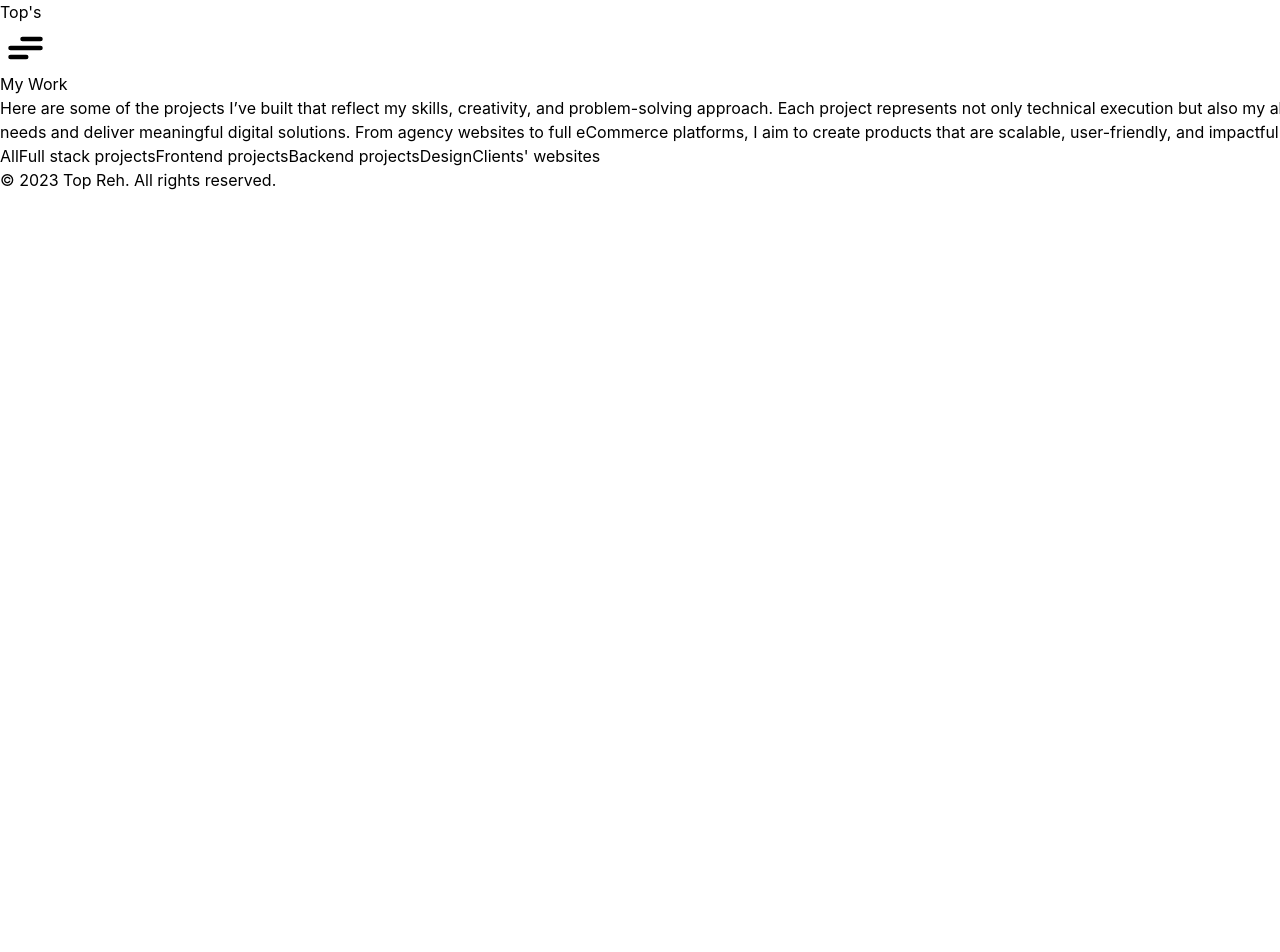
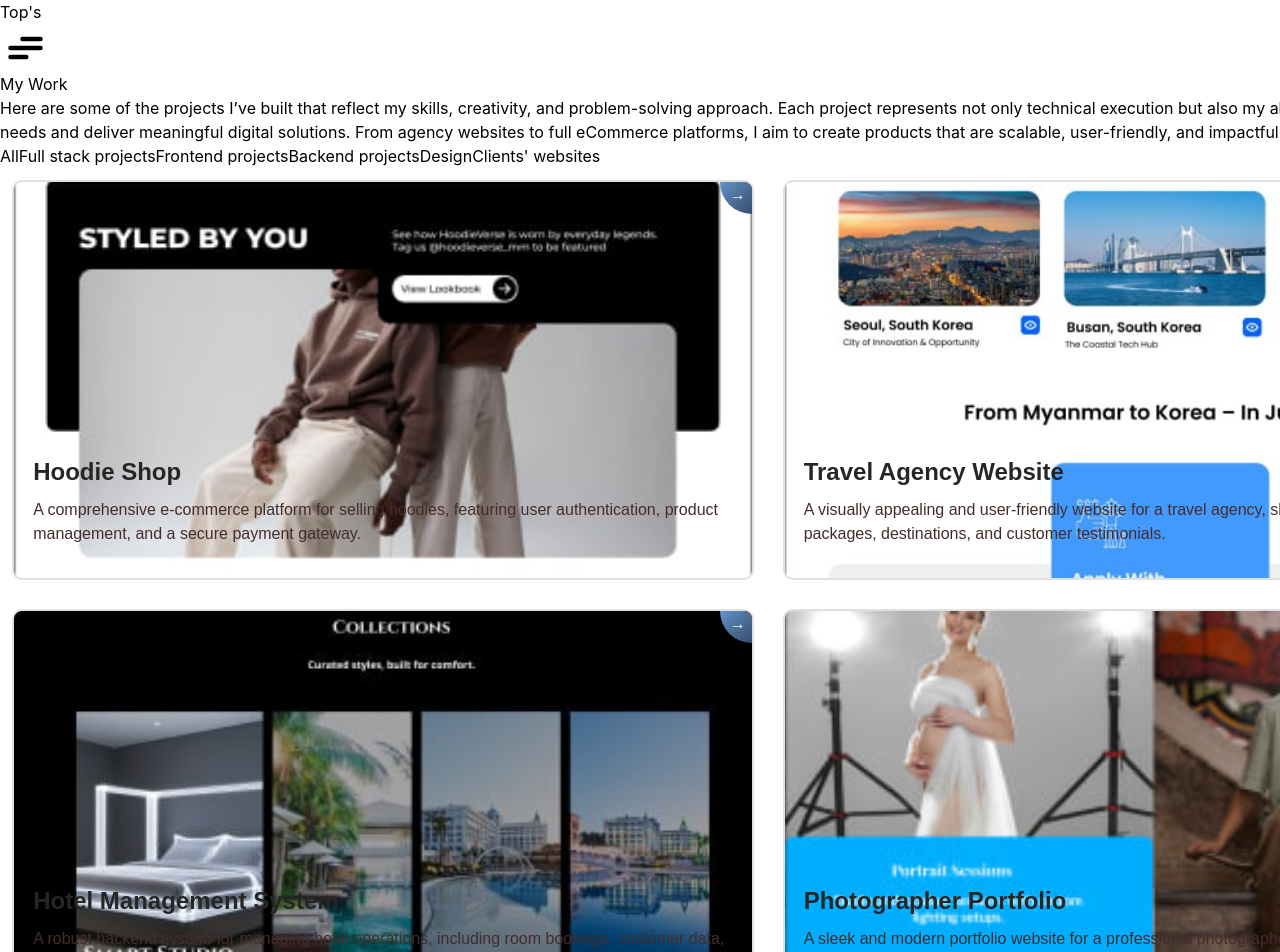
Before and after one commit to Top-Reh/new_portfolio, a React (Vite) app: page /portfolio in a window 1280 px wide. Shown: the top 952 px of the page. Before the commit the page ends 800 px from the top, so only its background shows below. Built offline with nearby package versions, Linux system fonts and the light colour scheme.

Commit message:
project styling

```diff
--- a/package.json
+++ b/package.json
@@ -20,7 +20,7 @@
     "react": "^19.1.0",
     "react-dom": "^19.1.0",
     "react-intersection-observer": "^9.16.0",
-    "react-router-dom": "^7.8.0",
+    "react-router-dom": "^7.8.2",
     "uuid": "^11.1.0"
   },
   "devDependencies": {
--- a/src/About.jsx
+++ b/src/About.jsx
@@ -1,10 +1,20 @@
-import React from 'react';
+import React, { useEffect } from 'react';
 import kbb from './assets/aboutmeimages/kbb.png';
 import aboutimage from './assets/aboutnobg.png';
 import ScrollProgress from './progressbaraboutme';
 import {website1 , website2} from './assets/portfolioimages/portfolioimages';
+import { useLocation } from 'react-router-dom';
 
 const About = () => {
+  const location = useLocation();
+
+      useEffect(() => {
+        window.scrollTo({
+          top: 0,
+          left: 0,
+          behavior: 'smooth'
+        });
+      }, [location.pathname]);
   return (
     <section className='h-full w-full bg-white relative'>
       <div className="aboutheader w-full h-screen flex items-center justify-around px-5">
--- a/src/App.css
+++ b/src/App.css
@@ -801,6 +801,7 @@
   overflow: hidden;
   background: linear-gradient(to bottom, #c3e6ec, #a7d1d9);
   font-family: Arial, Helvetica, sans-serif;
+  border: 2px solid #e0e0e0;
 }
 
 .portfolio-item:before {
@@ -834,16 +835,15 @@
 
 .portfolio-items-container {
 display: grid;
-grid-template-columns: repeat(5, 1fr);
-grid-template-rows: repeat(5, 1fr);
-grid-column-gap: 0px;
-grid-row-gap: 0px;
+  grid-template-columns: repeat(auto-fit, minmax(600px, 1fr));
+  gap: 5px;
+  width: 100%;
 }
 
-.portfolio-grid1 { grid-area: 1 / 1 / 2 / 3; }
+/* .portfolio-grid1 { grid-area: 1 / 1 / 2 / 3; }
 .portfolio-grid2 { grid-area: 1 / 3 / 2 / 6; }
 .portfolio-grid3 { grid-area: 2 / 1 / 3 / 4; }
-.portfolio-grid4 { grid-area: 2 / 4 / 3 / 6; }
+.portfolio-grid4 { grid-area: 2 / 4 / 3 / 6; }I want to make like that style with dynamicallly */
 
 
 .aboutheader {
--- a/src/Contact.jsx
+++ b/src/Contact.jsx
@@ -1,7 +1,18 @@
 import React, { useEffect, useState } from 'react';
+import { useLocation } from 'react-router-dom';
 
 const Contact = () => {
     const [socialanimation, setSocialAnimation] = useState(0);
+
+    const location = useLocation();
+
+      useEffect(() => {
+        window.scrollTo({
+          top: 0,
+          left: 0,
+          behavior: 'smooth'
+        });
+      }, [location.pathname]);
 
   useEffect(() => {
     const interval = setInterval(() => {
--- a/src/Home.jsx
+++ b/src/Home.jsx
@@ -6,6 +6,7 @@
 import { html ,css, javascript, react, tailwind, firebase, nodejs, mongodb, figma, wordpress, express,github } from './assets/skillsimages/skillsimagesexport';
 import {website1 , website2, website3, website4, website5} from './assets/portfolioimages/portfolioimages';
 import {themark, webdevmm} from './assets/selfprojects/selfprojects';
+import { useLocation } from 'react-router-dom';
 
 
 const Home = () => {
@@ -25,6 +26,17 @@
         { name: "css",imagesrc: css, description: '– Design responsive, elegant, and modern layouts' },
     ]);
     const [slideIndex, setSlideIndex] = useState(0);
+
+
+    const location = useLocation();
+
+      useEffect(() => {
+        window.scrollTo({
+          top: 0,
+          left: 0,
+          behavior: 'smooth'
+        });
+      }, [location.pathname]);
 
     useEffect(() => {
         const interval = setInterval(() => {
--- a/src/portfolio.jsx
+++ b/src/portfolio.jsx
@@ -1,10 +1,32 @@
 import { collection, getDocs, orderBy, query } from '@firebase/firestore';
 import React, { useEffect, useState } from 'react'
 import { db } from './firebase';
+import { koreaschool, headphone, hoodieshop, photographer, travelagency, hotel } from './assets/designs/designs';
+import { useLocation } from 'react-router-dom';
 
 const Portfolio = () => {
-  const [data, setData] = useState([]);
+  const [data, setData] = useState([{id:1, type:'Full stack projects', imageUrl:hoodieshop, title:'Hoodie Shop', description:'A comprehensive e-commerce platform for selling hoodies, featuring user authentication, product management, and a secure payment gateway.'},
+  {id:2, type:'Frontend projects', imageUrl:travelagency, title:'Travel Agency Website', description:'A visually appealing and user-friendly website for a travel agency, showcasing various travel packages, destinations, and customer testimonials.'},
+  {id:3, type:'Backend projects', imageUrl:hotel, title:'Hotel Management System', description:'A robust backend system for managing hotel operations, including room bookings, customer data, and billing processes.'},
+  {id:4, type:"Clients' websites", imageUrl:photographer, title:'Photographer Portfolio', description:'A sleek and modern portfolio website for a professional photographer to showcase their work and attract potential clients.'},
+  {id:5, type:'Design', imageUrl:koreaschool, title:'Korea School Website Design', description:'A creative and engaging website design for a language school specializing in teaching Korean, featuring course information and enrollment options.'},
+  {id:6, type:"Clients' websites", imageUrl:headphone, title:'Headphone Store Website', description:'An e-commerce website for a headphone store, offering a wide range of audio products with detailed descriptions and customer reviews.'}]);
   const [filter, setFilter] = useState('All');
+
+//id
+//type
+//imageUrl
+//title
+//description
+    const location = useLocation();
+
+      useEffect(() => {
+        window.scrollTo({
+          top: 0,
+          left: 0,
+          behavior: 'smooth'
+        });
+      }, [location.pathname]);
 
   useEffect(() => {
     const fetchData = async () => {
@@ -12,7 +34,7 @@
         const q = query(collection(db, "projects"), orderBy("createdAt", "desc"));
           const snapshot = await getDocs(q);
           const blogs = snapshot.docs.map(doc => ( doc.data()));
-          setData(blogs);
+          setData(pre => ([...pre, ...blogs]));
          console.log('data',blogs);
       } catch (error) {
         console.error("Error fetching data: ", error);
@@ -40,7 +62,7 @@
         {
           data.map((item, index) => (
             item.type === filter || filter === 'All' ? (
-              <div key={index} className={`portfolio-item portfolio-grid${(index % 4) + 1}`} style={{backgroundImage: `url(${item.imageUrl})`, backgroundSize: 'cover', backgroundPosition: 'center'}}>
+              <div key={index} className={`portfolio-item `} style={{backgroundImage: `url(${item.imageUrl})`, backgroundSize: 'cover', backgroundPosition: 'center'}}>
                 <p className="portfolio-item-title">{item.title}</p>
                 <p className="small-desc">
                   {item.description}
@@ -49,7 +71,7 @@
                   <div className="go-arrow">→</div>
                 </div>
               </div>
-            ) : <p>No projects found!</p>
+            ) : null
           ))
         }
       </div>
```
Also changed, not shown: 1 other file (tests, documents, lock files or other folders).
